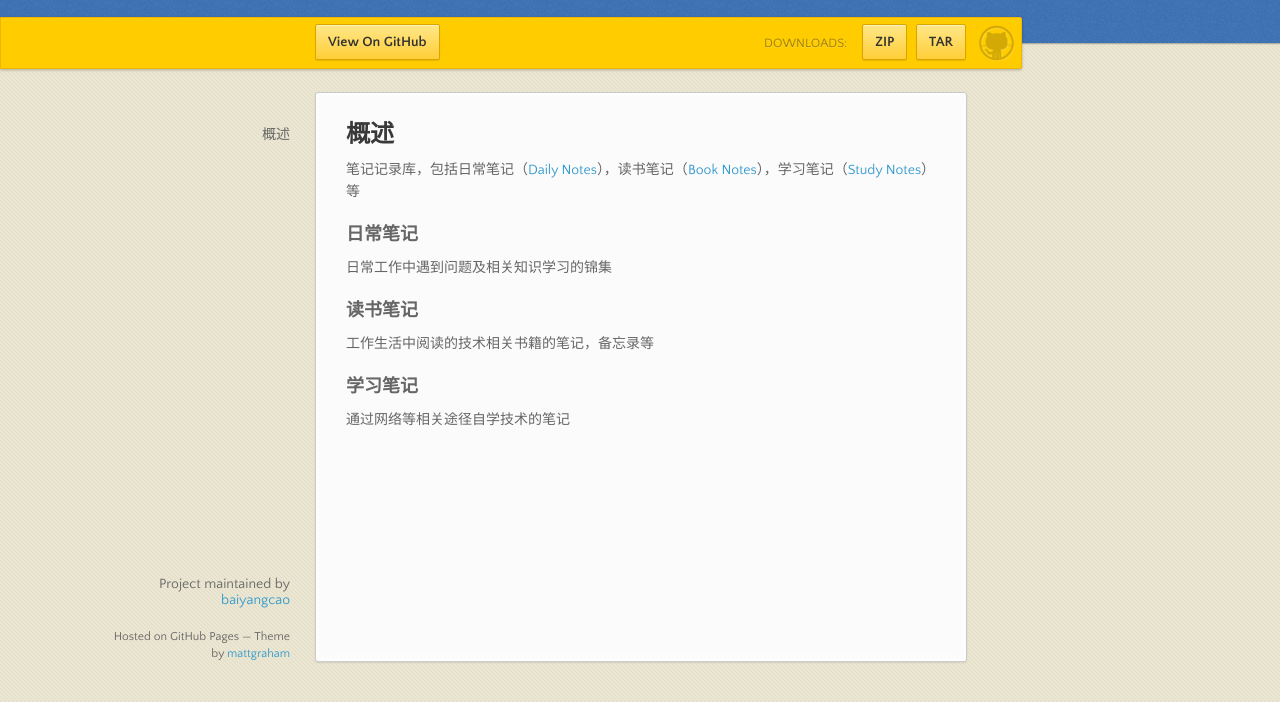
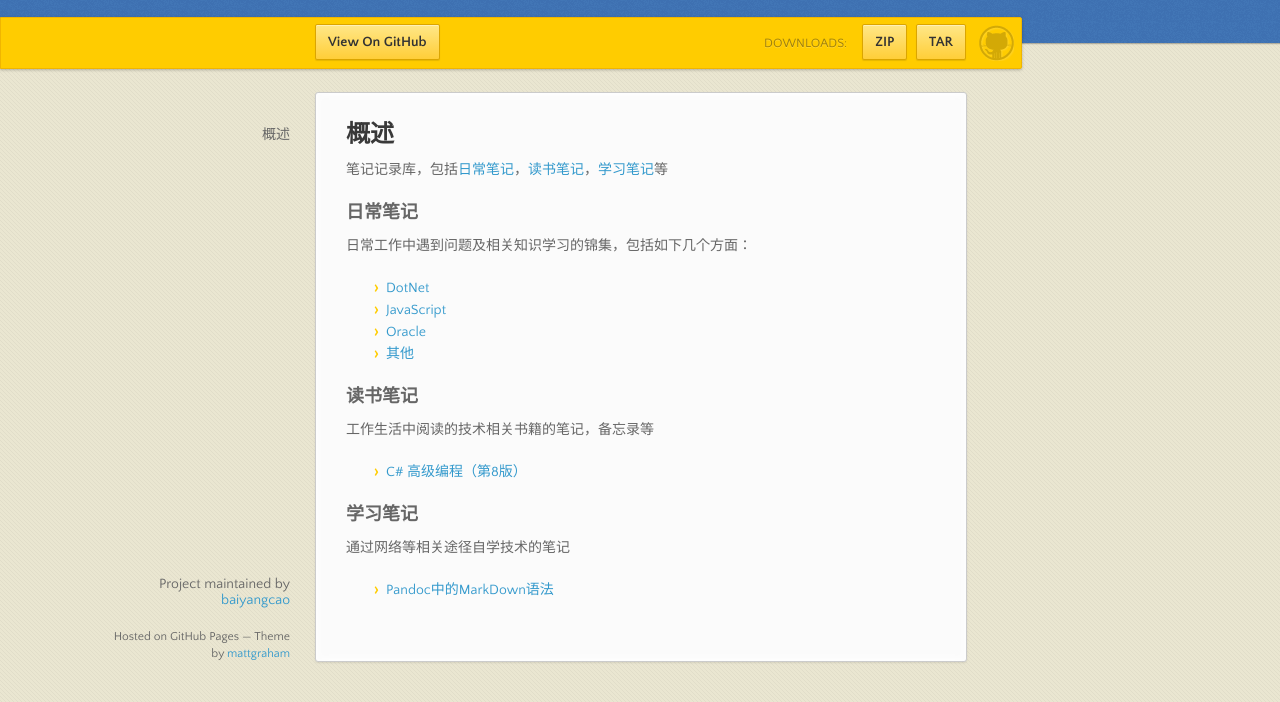
Before and after one commit to baiyangcao/Notes, a website: page index.html in a window 1280 px wide. Shown: the part 98-800 px from the top of the page. Drawn offline with nearby package versions, Linux system fonts and the light colour scheme.

Commit message:
Create master branch via GitHub

```diff
--- a/index.html
+++ b/index.html
@@ -42,22 +42,37 @@
         <h2>
 <a id="概述" class="anchor" href="#%E6%A6%82%E8%BF%B0" aria-hidden="true"><span aria-hidden="true" class="octicon octicon-link"></span></a>概述</h2>
 
-<p>笔记记录库，包括日常笔记（<a href="Daily%20Notes">Daily Notes</a>），读书笔记（<a href="Book%20Notes">Book Notes</a>），学习笔记（<a href="Study%20Notes">Study Notes</a>）等</p>
+<p>笔记记录库，包括<a href="https://github.com/baiyangcao/Notes/tree/master/Daily%20Notes">日常笔记</a>，<a href="https://github.com/baiyangcao/Notes/tree/master/Book%20Notes">读书笔记</a>，<a href="https://github.com/baiyangcao/Notes/tree/master/Study%20Notes">学习笔记</a>等</p>
 
 <h3>
 <a id="日常笔记" class="anchor" href="#%E6%97%A5%E5%B8%B8%E7%AC%94%E8%AE%B0" aria-hidden="true"><span aria-hidden="true" class="octicon octicon-link"></span></a>日常笔记</h3>
 
-<p>日常工作中遇到问题及相关知识学习的锦集</p>
+<p>日常工作中遇到问题及相关知识学习的锦集，包括如下几个方面：</p>
+
+<ul>
+<li><a href="https://github.com/baiyangcao/Notes/blob/master/Daily%20Notes/DotNet.md">DotNet</a></li>
+<li><a href="https://github.com/baiyangcao/Notes/blob/master/Daily%20Notes/Javascript.md">JavaScript</a></li>
+<li><a href="https://github.com/baiyangcao/Notes/blob/master/Daily%20Notes/Oracle.md">Oracle</a></li>
+<li><a href="https://github.com/baiyangcao/Notes/blob/master/Daily%20Notes/Other.md">其他</a></li>
+</ul>
 
 <h3>
 <a id="读书笔记" class="anchor" href="#%E8%AF%BB%E4%B9%A6%E7%AC%94%E8%AE%B0" aria-hidden="true"><span aria-hidden="true" class="octicon octicon-link"></span></a>读书笔记</h3>
 
 <p>工作生活中阅读的技术相关书籍的笔记，备忘录等</p>
 
+<ul>
+<li><a href="https://github.com/baiyangcao/Notes/blob/master/Book%20Notes/Professional%20C%23%208th%20Edition.md">C# 高级编程（第8版）</a></li>
+</ul>
+
 <h3>
 <a id="学习笔记" class="anchor" href="#%E5%AD%A6%E4%B9%A0%E7%AC%94%E8%AE%B0" aria-hidden="true"><span aria-hidden="true" class="octicon octicon-link"></span></a>学习笔记</h3>
 
 <p>通过网络等相关途径自学技术的笔记</p>
+
+<ul>
+<li><a href="https://github.com/baiyangcao/Notes/blob/master/Study%20Notes/Pandoc%20Markdown.md">Pandoc中的MarkDown语法</a></li>
+</ul>
       </section>
       <footer>
         <p>Project maintained by <a href="https://github.com/baiyangcao">baiyangcao</a></p>
--- a/params.json
+++ b/params.json
@@ -1,6 +1,6 @@
 {
   "name": "Notes",
   "tagline": "日常笔记和读书笔记等",
-  "body": "## 概述\r\n\r\n笔记记录库，包括日常笔记（[Daily Notes](Daily Notes)），读书笔记（[Book Notes](Book Notes)），学习笔记（[Study Notes](Study Notes)）等\r\n\r\n### 日常笔记\r\n\r\n日常工作中遇到问题及相关知识学习的锦集\r\n\r\n### 读书笔记\r\n\r\n工作生活中阅读的技术相关书籍的笔记，备忘录等\r\n\r\n### 学习笔记\r\n\r\n通过网络等相关途径自学技术的笔记",
+  "body": "## 概述\r\n\r\n笔记记录库，包括[日常笔记](https://github.com/baiyangcao/Notes/tree/master/Daily%20Notes)，[读书笔记](https://github.com/baiyangcao/Notes/tree/master/Book%20Notes)，[学习笔记](https://github.com/baiyangcao/Notes/tree/master/Study%20Notes)等\r\n\r\n### 日常笔记\r\n\r\n日常工作中遇到问题及相关知识学习的锦集，包括如下几个方面：\r\n\r\n - [DotNet](https://github.com/baiyangcao/Notes/blob/master/Daily%20Notes/DotNet.md)\r\n - [JavaScript](https://github.com/baiyangcao/Notes/blob/master/Daily%20Notes/Javascript.md)\r\n - [Oracle](https://github.com/baiyangcao/Notes/blob/master/Daily%20Notes/Oracle.md)\r\n - [其他](https://github.com/baiyangcao/Notes/blob/master/Daily%20Notes/Other.md)\r\n\r\n### 读书笔记\r\n\r\n工作生活中阅读的技术相关书籍的笔记，备忘录等\r\n\r\n - [C# 高级编程（第8版）](https://github.com/baiyangcao/Notes/blob/master/Book%20Notes/Professional%20C%23%208th%20Edition.md)\r\n\r\n### 学习笔记\r\n\r\n通过网络等相关途径自学技术的笔记\r\n\r\n - [Pandoc中的MarkDown语法](https://github.com/baiyangcao/Notes/blob/master/Study%20Notes/Pandoc%20Markdown.md)",
   "note": "Don't delete this file! It's used internally to help with page regeneration."
 }
```
